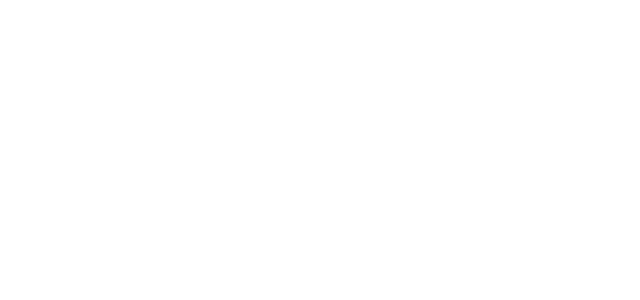
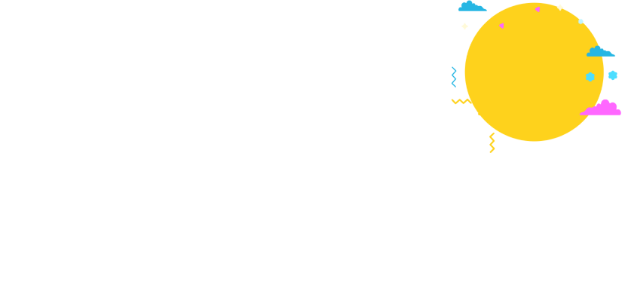
Before and after one commit to Macaiki/FE, a Nuxt app: page /login in a window 1280 px wide. Before the commit this address had no page. Shown: the top 300 px of the page, without its empty margins (640-1280 px from the left). Built offline with nearby package versions, Linux system fonts and the light colour scheme.

Commit message:
login-bg

```diff
--- /dev/null
+++ b/components/BackgroundLogin.vue
@@ -0,0 +1,12 @@
+<template>
+  <div class="relative">
+    <div class="absolute top-0 right-0 z-0">
+      <img src="~/assets/images/end-img.png" alt="background" class="w-52">
+    </div>
+  </div>
+</template>
+<script>
+export default {
+  name: 'BackgroundLogin'
+}
+</script>
--- /dev/null
+++ b/pages/login.vue
@@ -0,0 +1,8 @@
+<template>
+  <BackgroundLogin/>
+
+</template>
+
+<script>
+
+</script>
```
Also changed, not shown: assets/images/end-img.png (added).
